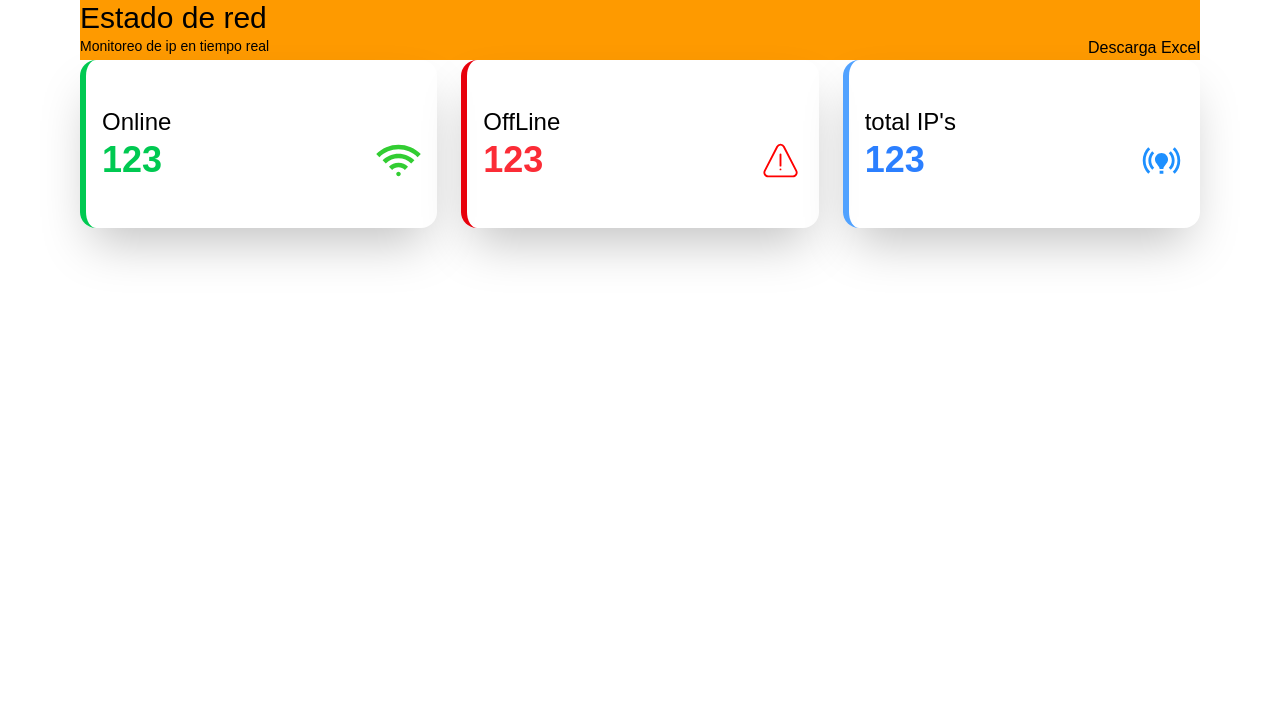
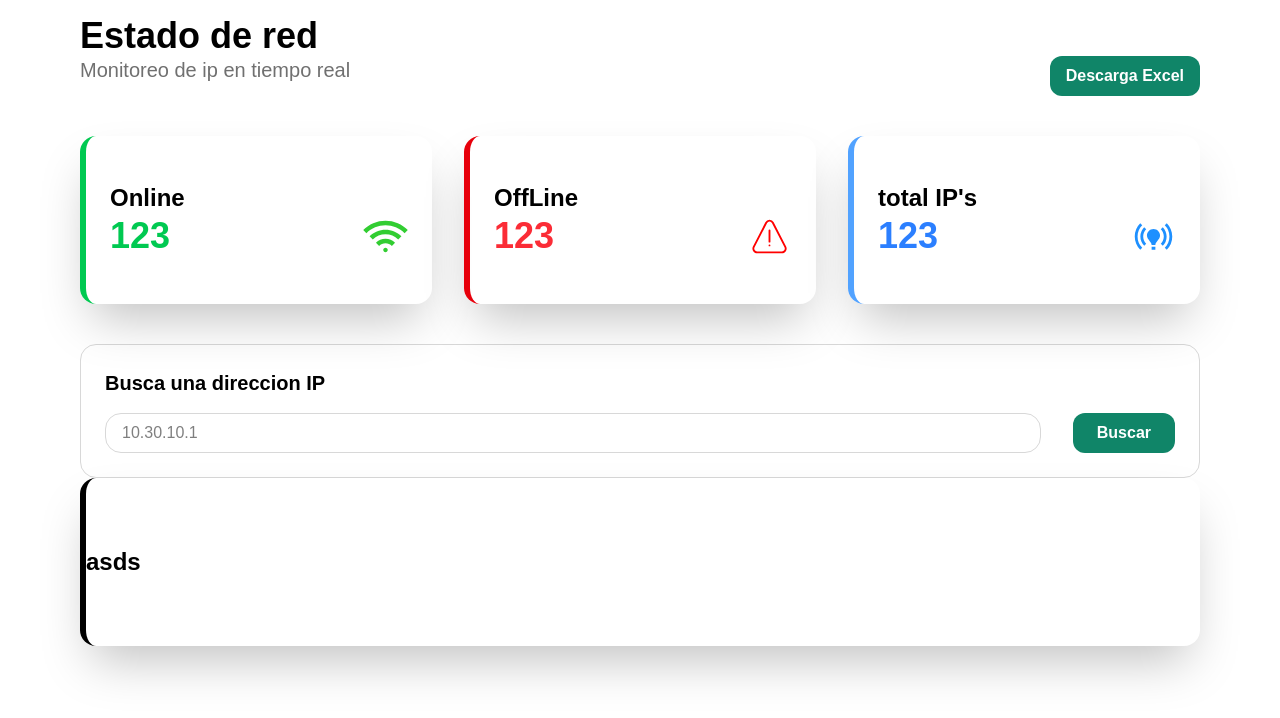
Before and after one commit to Jerimonski/Check-in-Ping-Front, a React (Vite) app: page / in a window 1280 px wide. Shown: the top 718 px of the page. Built offline with nearby package versions, Linux system fonts and the light colour scheme; a web font is replaced by a local one.

Commit message:
feat: Section Status

```diff
--- a/src/App.jsx
+++ b/src/App.jsx
@@ -1,42 +1,40 @@
-import React from "react"
-import GeneralStatusCards from "./components/GeneralStatusCards"
-import { CiWarning } from "react-icons/ci"
-import { MdOnlinePrediction } from "react-icons/md"
-import { ImConnection } from "react-icons/im"
+import StatusSection from "./components/StatusSection"
+import StatusCards from "./components/ui/StatusCards"
 
 export default function App() {
   return (
     <main className="mx-auto w-[1120px]">
-      <section>
-        <article className="bg-amber-500 ">
-          <h2 className="text-3xl">Estado de red</h2>
+      <section className="">
+        <article className="pt-4">
+          <h2 className="text-4xl font-semibold">Estado de red</h2>
           <div className="flex flex-grow justify-between">
-            <span className="text-sm">Monitoreo de ip en tiempo real</span>
-            <button>Descarga Excel</button>
+            <span className="text-xl text-Secondary-Text">
+              Monitoreo de ip en tiempo real
+            </span>
+            <button className="py-2 px-4 cursor-pointer rounded-xl text-white font-semibold bg-[#108568]">
+              Descarga Excel
+            </button>
           </div>
         </article>
-        <div className="flex flex-grow justify-between gap-6">
-          <GeneralStatusCards
-            BorderColor={"border-green-500"}
-            TextColor={"text-green-500"}
-            Title={"Online"}
-            ValueInNetwork={123}
-            Icon={<ImConnection size={45} color="LimeGreen" />}
-          />
-          <GeneralStatusCards
-            BorderColor={"border-red-600"}
-            TextColor={"text-red-500"}
-            Title={"OffLine"}
-            ValueInNetwork={123}
-            Icon={<CiWarning size={45} color="red" />}
-          />
-          <GeneralStatusCards
-            BorderColor={"border-blue-400"}
-            TextColor={"text-blue-500"}
-            Title={"total IP's"}
-            ValueInNetwork={123}
-            Icon={<MdOnlinePrediction size={45} color="DodgerBlue" />}
-          />
+        <StatusSection />
+      </section>
+      <section>
+        <div className="py-6 px-6 space-y-4 border rounded-2xl border-[#d8d8d8]">
+          <h2 className="text-xl font-semibold">Busca una direccion IP</h2>
+          <div className="flex justify-between gap-8">
+            <input
+              type="text"
+              placeholder="10.30.10.1"
+              className="px-4 border rounded-2xl border-[#d8d8d8] w-full"
+            />
+
+            <button className="py-2 px-6 cursor-pointer rounded-xl text-white font-semibold bg-[#108568]">
+              Buscar
+            </button>
+          </div>
+        </div>
+        <div className="flex-wrap">
+          <StatusCards></StatusCards>
         </div>
       </section>
     </main>
--- /dev/null
+++ b/src/components/StatusSection.jsx
@@ -0,0 +1,32 @@
+import GeneralStatusCards from "./ui/GeneralStatusCards"
+import { CiWarning } from "react-icons/ci"
+import { MdOnlinePrediction } from "react-icons/md"
+import { ImConnection } from "react-icons/im"
+
+export default function StatusSection() {
+  return (
+    <div className="flex flex-grow justify-between gap-8 py-10">
+      <GeneralStatusCards
+        BorderColor={"border-green-500"}
+        TextColor={"text-green-500"}
+        Title={"Online"}
+        ValueInNetwork={123}
+        Icon={<ImConnection size={45} color="LimeGreen" />}
+      />
+      <GeneralStatusCards
+        BorderColor={"border-red-600"}
+        TextColor={"text-red-500"}
+        Title={"OffLine"}
+        ValueInNetwork={123}
+        Icon={<CiWarning size={45} color="red" />}
+      />
+      <GeneralStatusCards
+        BorderColor={"border-blue-400"}
+        TextColor={"text-blue-500"}
+        Title={"total IP's"}
+        ValueInNetwork={123}
+        Icon={<MdOnlinePrediction size={45} color="DodgerBlue" />}
+      />
+    </div>
+  )
+}
--- a/src/components/GeneralStatusCards.jsx
+++ b/src/components/ui/GeneralStatusCards.jsx
@@ -9,10 +9,10 @@ export default function GeneralStatusCards({
 }) {
   return (
     <article
-      className={`${BorderColor} px-4 h-42 flex place-items-center w-full shadow-2xl rounded-2xl border-l-6`}
+      className={`${BorderColor} px-6 h-42 flex place-items-center w-full shadow-2xl rounded-2xl border-l-6`}
     >
       <div className="flex flex-col w-full">
-        <div className={`text-Gr text-2xl`}>{Title}</div>
+        <div className={`font-semibold text-2xl`}>{Title}</div>
         <div className="flex justify-between items-center">
           <span className={`${TextColor} text-4xl font-bold`}>
             {ValueInNetwork}
--- /dev/null
+++ b/src/components/ui/StatusCards.jsx
@@ -0,0 +1,16 @@
+import React from "react"
+
+export default function StatusCards() {
+  return (
+    <article
+      className={`$px-6 h-42 flex place-items-center w-full shadow-2xl rounded-2xl border-l-6`}
+    >
+      <div className="flex flex-col w-full">
+        <div className={`font-semibold text-2xl`}>asds</div>
+        <div className="flex justify-between items-center">
+          <span className={` text-4xl font-bold`}></span>
+        </div>
+      </div>
+    </article>
+  )
+}
```
